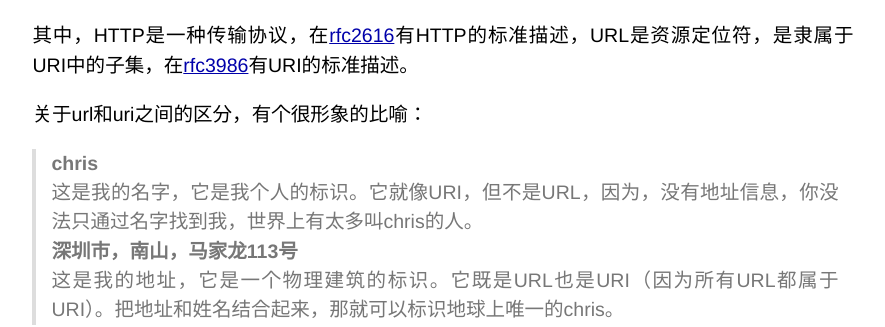
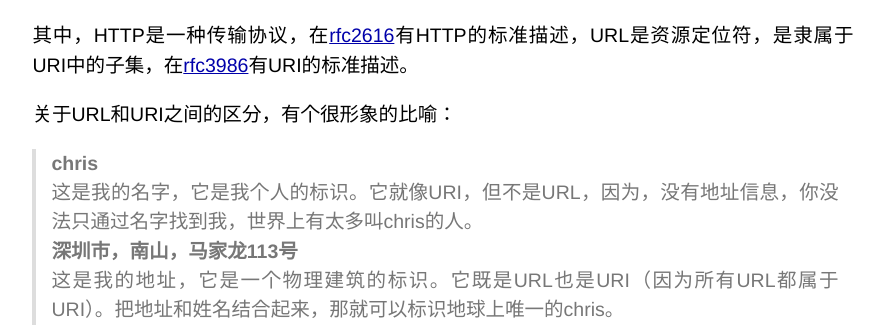
Before and after one commit to cookiebody/cookiebody.github.io, a Jekyll site: the page built from _posts/2014-10-26-uri-url-and-domain.md, in a window 1280 px wide. Shown: the part 287-614 px from the top of the page, without its empty margins (197-1082 px from the left). Built offline with Jekyll 4.4.1, drawn with Linux system fonts in a browser that asks for light colours; Markdown is read by kramdown in place of the engine named in the settings.

Commit message:
fix some error

```diff
--- a/_posts/2014-10-26-uri-url-and-domain.md
+++ b/_posts/2014-10-26-uri-url-and-domain.md
@@ -8,7 +8,7 @@ date: 2014-10-26 21:05:00
 其中，HTTP是一种传输协议，在[rfc2616](http://tools.ietf.org/html/rfc2616)有HTTP的标准描述，URL是资源定位符，是隶属于URI中的子集，在[rfc3986](http://tools.ietf.org/html/rfc3986)有URI的标准描述。
 
 
-关于url和uri之间的区分，有个很形象的比喻：
+关于URL和URI之间的区分，有个很形象的比喻：
 
 
 > **chris**
```
